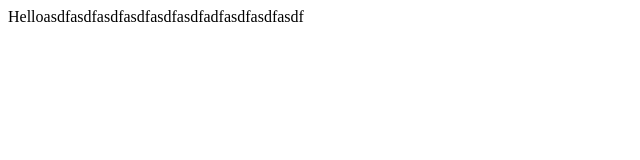
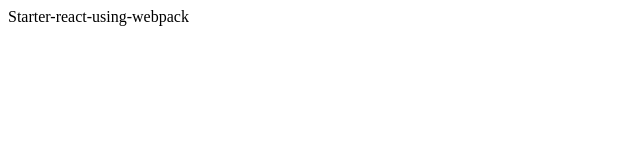
Before and after one commit to vicheanath/starter-react-using-webpack, a React app: page / in a window 1280 px wide. Shown: the whole page, without its empty margins (0-640 px from the left). Built offline with nearby package versions, Linux system fonts and the light colour scheme.

Commit message:
edit-index

```diff
--- a/src/index.html
+++ b/src/index.html
@@ -2,7 +2,7 @@
 <html lang="en">
 <head>
   <meta charset="UTF-8">
-  <title>React Starter</title>
+  <title>Starter-react-using-webpack</title>
 </head>
 <body>
   <div id="root"></div>
--- a/src/index.js
+++ b/src/index.js
@@ -4,7 +4,7 @@ import { render } from 'react-dom';
 const App = () => {
     return (
         <div>
-            Helloasdfasdfasdfasdfasdfasdfadfasdfasdfasdf
+            Starter-react-using-webpack
         </div>
     )
 }
```
